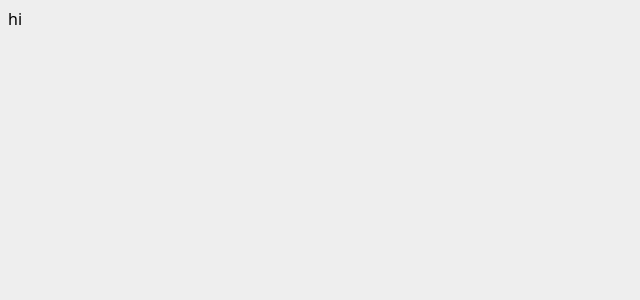
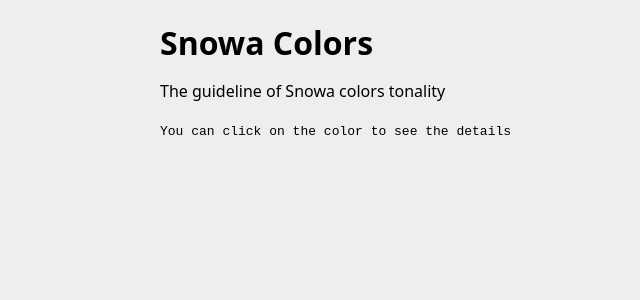
Before and after one commit to snowa-ir/colors, a React (Vite) app: page / in a window 1280 px wide. Shown: the top 300 px of the page, without its empty margins (0-640 px from the left). Built offline with nearby package versions, Linux system fonts and the light colour scheme.

Commit message:
create header component

```diff
--- a/src/App.jsx
+++ b/src/App.jsx
@@ -1,7 +1,12 @@
 import "./assets/styles/main.scss"
+import Header from "./components/layouts/Header"
 
 function App() {
-  return <div className="App">hi</div>
+  return (
+    <div className="container">
+      <Header />
+    </div>
+  )
 }
 
 export default App
--- a/src/assets/styles/_base.scss
+++ b/src/assets/styles/_base.scss
@@ -3,3 +3,13 @@
   font-family: system-ui, -apple-system, BlinkMacSystemFont, "Segoe UI", Roboto,
     Oxygen, Ubuntu, Cantarell, "Open Sans", "Helvetica Neue", sans-serif;
 }
+
+.container {
+  max-width: 960px;
+  margin: 0 auto;
+  padding: 0 20px;
+}
+
+h1 {
+  margin-bottom: 0;
+}
--- /dev/null
+++ b/src/components/layouts/Header.jsx
@@ -0,0 +1,9 @@
+export default function Header() {
+  return (
+    <div>
+      <h1>Snowa Colors</h1>
+      <p>The guideline of Snowa colors tonality</p>
+      <code>You can click on the color to see the details</code>
+    </div>
+  )
+}
```
